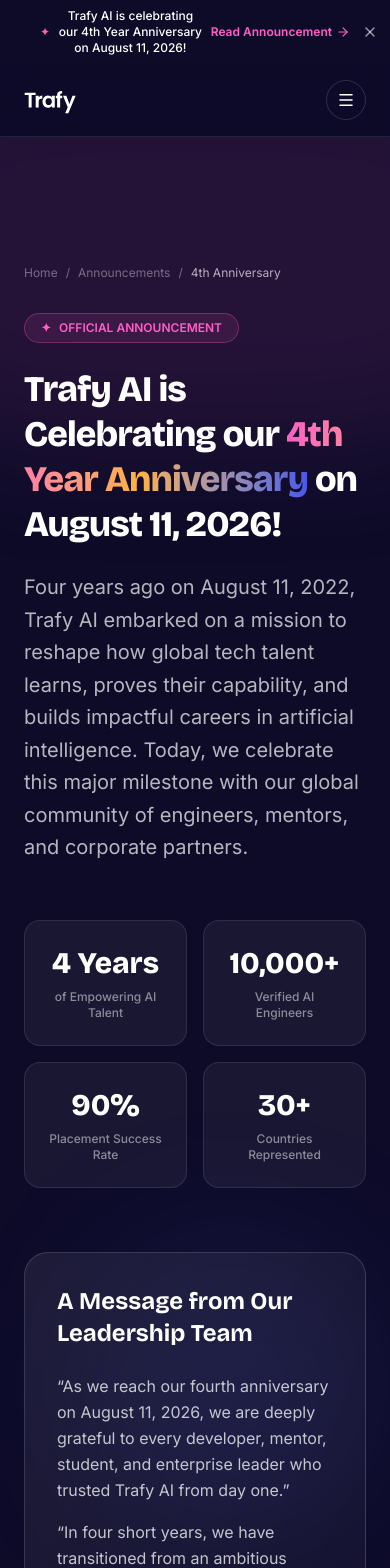
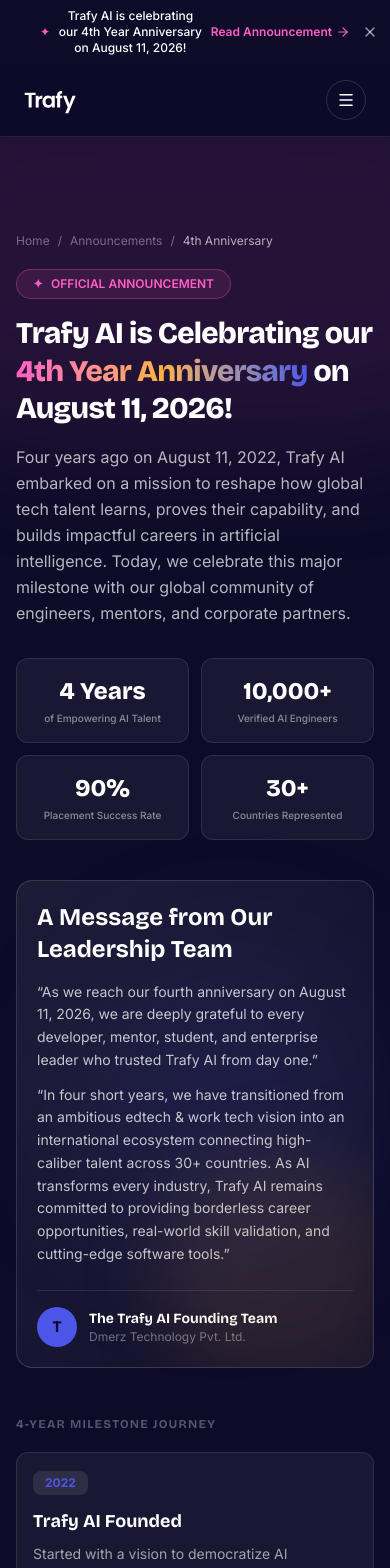
Before and after one commit to Aarupadaiyar/edtech-trafy.ai, a React (Vite) app: page /announcements/4th-anniversary in a window 390 px wide. Shown: the top 1568 px of the page. Built offline with nearby package versions, Linux system fonts and the light colour scheme.

Commit message:
Update AnnouncementAnniversary.tsx

```diff
--- a/src/pages/AnnouncementAnniversary.tsx
+++ b/src/pages/AnnouncementAnniversary.tsx
@@ -32,13 +32,13 @@
 
 export default function AnnouncementAnniversary() {
   return (
-    <section className="relative overflow-hidden mx-auto max-w-5xl px-6 pt-32 pb-24 text-white">
+    <section className="relative overflow-hidden mx-auto max-w-5xl px-4 sm:px-6 pt-24 sm:pt-32 pb-16 sm:pb-24 text-white">
       {/* Decorative Glow */}
       <div className="pointer-events-none absolute -top-20 left-1/2 h-96 w-[700px] -translate-x-1/2 rounded-full bg-rose/10 blur-3xl" />
       <div className="pointer-events-none absolute top-1/3 right-0 h-80 w-80 rounded-full bg-green-hard/10 blur-3xl" />
 
       {/* Breadcrumb */}
-      <nav className="mb-8 flex items-center gap-2 text-xs text-white/40">
+      <nav className="mb-5 sm:mb-8 flex items-center gap-2 text-xs text-white/40">
         <Link to="/" className="transition-colors hover:text-white">Home</Link>
         <span>/</span>
         <Link to="/announcements" className="transition-colors hover:text-white">Announcements</Link>
@@ -52,34 +52,34 @@
           <span>✦</span> OFFICIAL ANNOUNCEMENT
         </div>
 
-        <h1 className="mt-6 font-display text-4xl font-extrabold tracking-tight sm:text-5xl md:text-6xl leading-tight">
+        <h1 className="mt-4 sm:mt-6 font-display text-3xl font-extrabold tracking-tight sm:text-5xl md:text-6xl leading-tight">
           Trafy AI is Celebrating our <span className="bg-gradient-to-r from-rose via-yellow to-green-hard bg-clip-text text-transparent">4th Year Anniversary</span> on August 11, 2026!
         </h1>
 
-        <p className="mt-6 max-w-3xl text-xl leading-relaxed text-white/70">
+        <p className="mt-4 sm:mt-6 max-w-3xl text-base sm:text-xl leading-relaxed text-white/70">
           Four years ago on August 11, 2022, Trafy AI embarked on a mission to reshape how global tech talent learns, proves their capability, and builds impactful careers in artificial intelligence. Today, we celebrate this major milestone with our global community of engineers, mentors, and corporate partners.
         </p>
       </div>
 
       {/* Stats Grid */}
-      <div className="mt-14 grid grid-cols-2 gap-4 sm:grid-cols-4">
+      <div className="mt-8 sm:mt-14 grid grid-cols-2 gap-3 sm:gap-4 sm:grid-cols-4">
         {stats.map((item) => (
-          <div key={item.label} className="rounded-2xl border border-white/10 bg-white/5 p-6 text-center">
-            <div className="font-display text-3xl font-extrabold text-white sm:text-4xl">{item.value}</div>
-            <div className="mt-2 text-xs font-medium text-white/50">{item.label}</div>
+          <div key={item.label} className="rounded-xl sm:rounded-2xl border border-white/10 bg-white/5 p-4 sm:p-6 text-center">
+            <div className="font-display text-2xl font-extrabold text-white sm:text-4xl">{item.value}</div>
+            <div className="mt-1 sm:mt-2 text-[10px] sm:text-xs font-medium text-white/50">{item.label}</div>
           </div>
         ))}
       </div>
 
       {/* Celebration Note */}
-      <div className="mt-16 rounded-3xl border border-white/15 bg-gradient-to-br from-white/[0.07] to-white/[0.02] p-8 sm:p-12 relative overflow-hidden">
+      <div className="mt-10 sm:mt-16 rounded-2xl sm:rounded-3xl border border-white/15 bg-gradient-to-br from-white/[0.07] to-white/[0.02] p-5 sm:p-12 relative overflow-hidden">
         <div className="pointer-events-none absolute -bottom-10 -right-10 h-64 w-64 rounded-full bg-yellow/10 blur-2xl" />
 
         <h2 className="font-display text-2xl font-bold text-white sm:text-3xl">
           A Message from Our Leadership Team
         </h2>
 
-        <div className="mt-6 space-y-4 text-base leading-relaxed text-white/75">
+        <div className="mt-4 sm:mt-6 space-y-3 sm:space-y-4 text-sm sm:text-base leading-relaxed text-white/75">
           <p>
             &ldquo;As we reach our fourth anniversary on August 11, 2026, we are deeply grateful to every developer, mentor, student, and enterprise leader who trusted Trafy AI from day one.&rdquo;
           </p>
@@ -88,8 +88,8 @@
           </p>
         </div>
 
-        <div className="mt-8 flex items-center gap-4 pt-6 border-t border-white/10">
-          <div className="flex h-12 w-12 items-center justify-center rounded-full bg-green-hard font-display text-lg font-bold text-ink">
+        <div className="mt-6 sm:mt-8 flex items-center gap-3 sm:gap-4 pt-4 sm:pt-6 border-t border-white/10">
+          <div className="flex h-10 w-10 sm:h-12 sm:w-12 items-center justify-center rounded-full bg-green-hard font-display text-base sm:text-lg font-bold text-ink">
             T
           </div>
           <div>
@@ -100,15 +100,15 @@
       </div>
 
       {/* 4-Year Journey Milestone Timeline */}
-      <div className="mt-20">
+      <div className="mt-12 sm:mt-20">
         <h2 className="font-display text-xs font-bold uppercase tracking-widest text-white/30">
           4-Year Milestone Journey
         </h2>
-        <div className="mt-8 grid gap-6 sm:grid-cols-2">
+        <div className="mt-5 sm:mt-8 grid gap-4 sm:gap-6 sm:grid-cols-2">
           {milestones.map((m) => (
             <div
               key={m.year}
-              className="rounded-2xl border border-white/10 bg-white/5 p-6 transition-all duration-300 hover:border-white/20"
+              className="rounded-xl sm:rounded-2xl border border-white/10 bg-white/5 p-4 sm:p-6 transition-all duration-300 hover:border-white/20"
             >
               <span className="inline-block rounded-lg bg-white/10 px-3 py-1 text-xs font-bold text-green-hard">
                 {m.year}
@@ -121,7 +121,7 @@
       </div>
 
       {/* Future Roadmap / Next Chapter */}
-      <div className="mt-16 rounded-2xl border border-green-hard/20 bg-green-hard/5 p-8 text-center sm:text-left sm:flex sm:items-center sm:justify-between sm:gap-8">
+      <div className="mt-10 sm:mt-16 rounded-xl sm:rounded-2xl border border-green-hard/20 bg-green-hard/5 p-5 sm:p-8 text-center sm:text-left sm:flex sm:items-center sm:justify-between sm:gap-8">
         <div>
           <h3 className="font-display text-xl font-bold text-white">What&apos;s Next for Trafy AI</h3>
           <p className="mt-2 text-sm text-white/70 max-w-xl">
```
